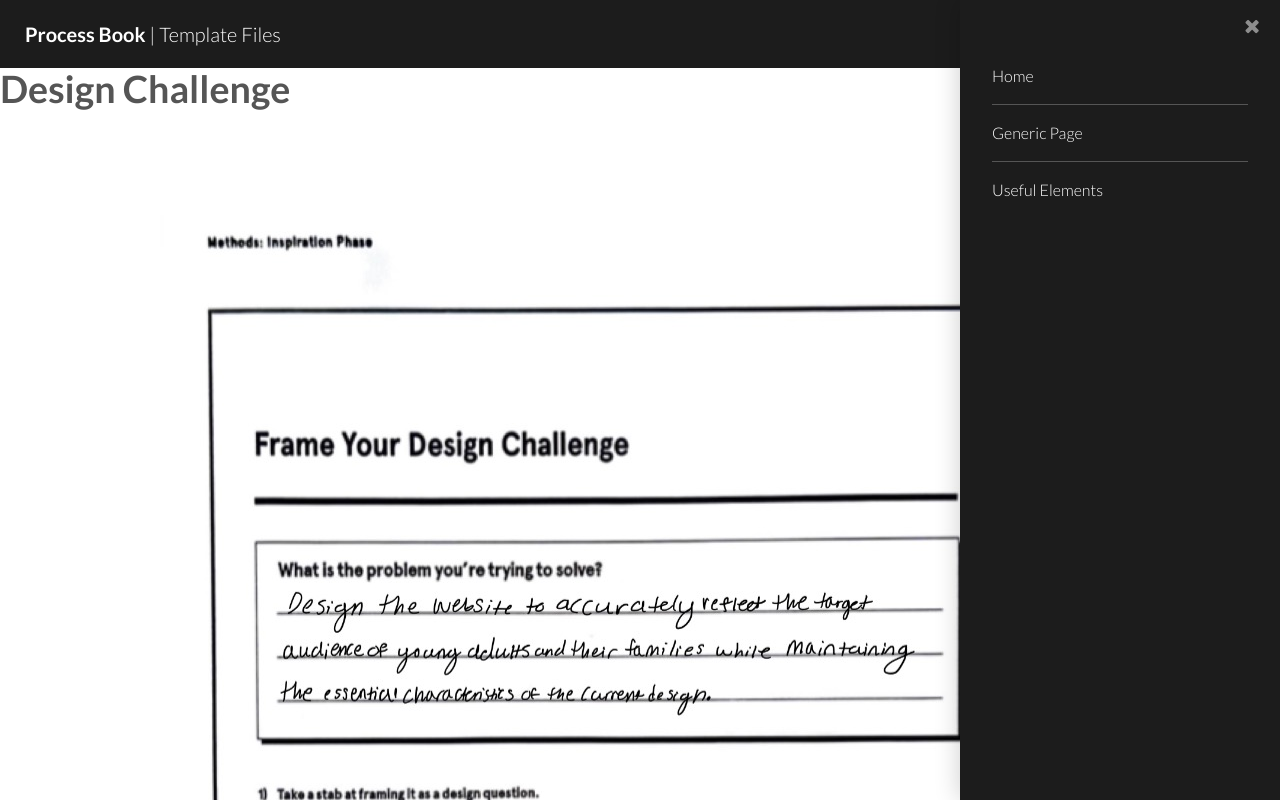
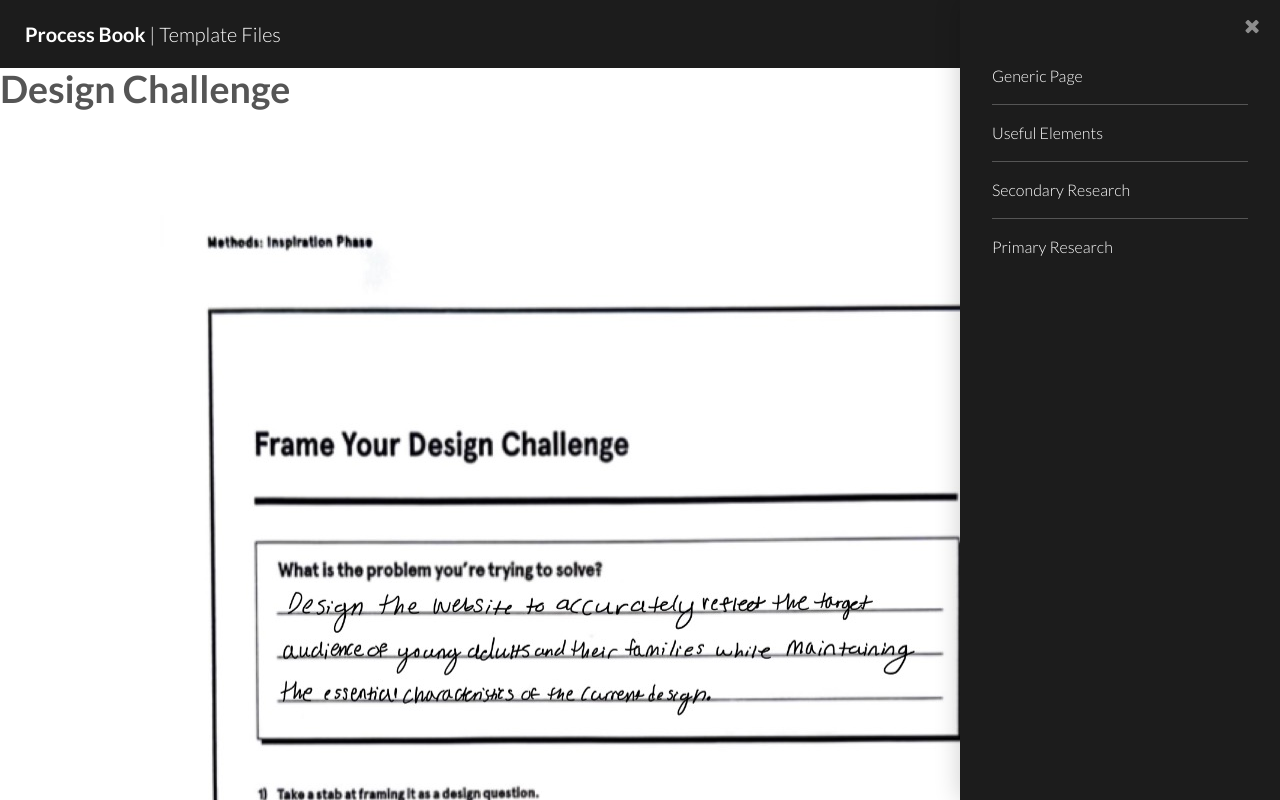
Before and after one commit to Kgimple101/Github, a plain HTML site: page Design-Challenge.html in a window 1280 px wide. Both pictures are taken after a click on the link "Menu". Shown: the top 800 px of the page. Drawn offline with Linux system fonts and the light colour scheme.

Commit message:
Update Design-Challenge.html

```diff
--- a/Design-Challenge.html
+++ b/Design-Challenge.html
@@ -22,9 +22,11 @@
 	<!-- Nav -->
 	<nav id="menu">
 		<ul class="links">
-			<li><a href="index.html">Home</a></li>
-			<li><a href="generic-page.html">Generic Page</a></li>
-			<li><a href="elements.html">Useful Elements</a></li>
+		<li><a href="generic-page.html">Generic Page</a></li>
+					<li><a href="elements.html">Useful Elements</a></li>
+					<li><a href="Secondary-Research.html"> Secondary Research</a></li>
+					<li><a href="Primary-Research.html">Primary Research</a></li>
+
 		</ul>
 	</nav>
 
```
